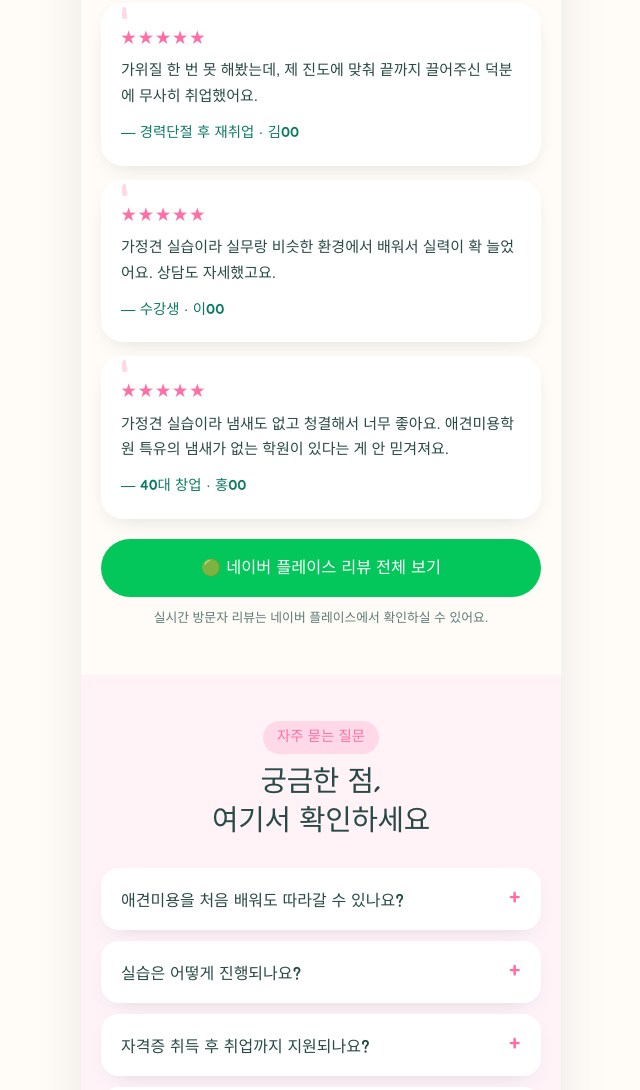
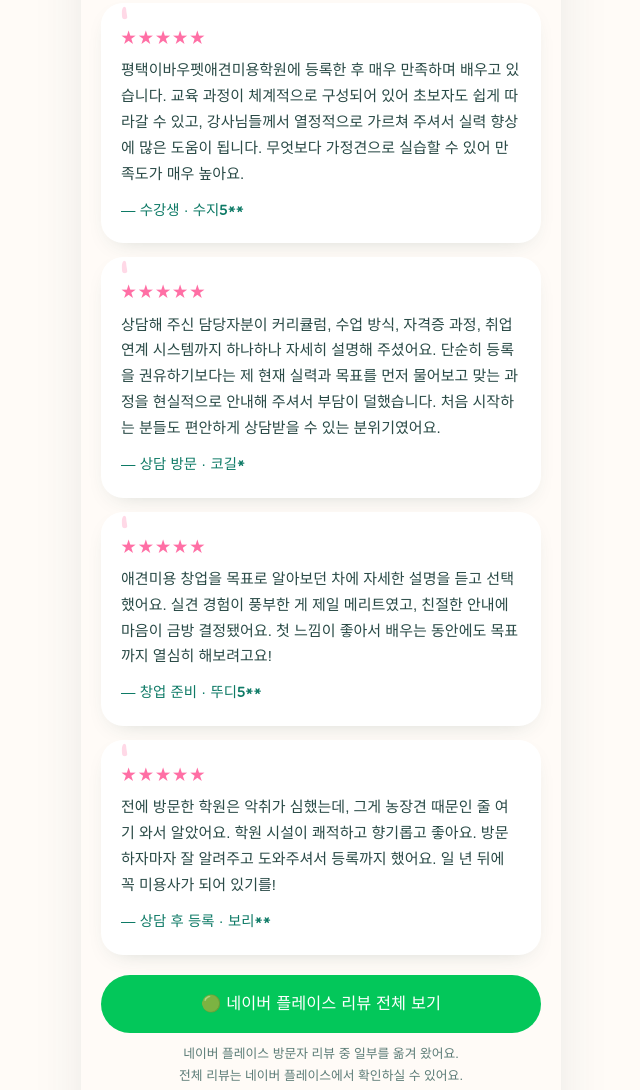
Before and after one commit to toorootoo/evawpet-pyeongtaek.kr, a plain HTML site: page index.html in a window 1280 px wide. Shown: the part 4519-5609 px from the top of the page, without its empty margins (319-959 px from the left). Drawn offline with Linux system fonts and the light colour scheme; a web font is replaced by a local one.

Commit message:
Add files via upload

```diff
--- a/index.html
+++ b/index.html
@@ -49,7 +49,7 @@
     {"@type":"OpeningHoursSpecification","dayOfWeek":"Saturday","opens":"11:00","closes":"19:00"}
   ],
   "sameAs": [
-    "https://map.naver.com/p/search/%EA%B2%BD%EA%B8%B0%20%ED%8F%89%ED%83%9D%EC%8B%9C%20%EC%A4%91%EC%95%992%EB%A1%9C%2016"
+    "https://naver.me/x3jnKI1h"
   ]
 }
 </script>
@@ -418,7 +418,7 @@ body{padding-bottom:72px}
       </div>
 
       <div class="loc-actions">
-        <a href="https://map.naver.com/p/search/%EA%B2%BD%EA%B8%B0%20%ED%8F%89%ED%83%9D%EC%8B%9C%20%EC%A4%91%EC%95%992%EB%A1%9C%2016" target="_blank" rel="noopener" class="btn btn-naver btn-block">🗺️ 네이버 지도로 길찾기</a>
+        <a href="https://naver.me/x3jnKI1h" target="_blank" rel="noopener" class="btn btn-naver btn-block">🗺️ 네이버 지도로 길찾기</a>
         <a href="tel:01026088298" onclick="return callNow(event)" class="btn btn-mint btn-block">📞 전화로 위치 문의</a>
       </div>
     </div>
@@ -432,13 +432,14 @@ body{padding-bottom:72px}
     <h2>먼저 다녀간 분들의<br>진짜 이야기</h2>
   </div>
   <div class="rev-grid">
-    <div class="rev reveal"><div class="stars">★★★★★</div><p class="txt">가위질 한 번 못 해봤는데, 제 진도에 맞춰 끝까지 끌어주신 덕분에 무사히 취업했어요.</p><div class="who">— 경력단절 후 재취업 · 김OO</div></div>
-    <div class="rev reveal"><div class="stars">★★★★★</div><p class="txt">가정견 실습이라 실무랑 비슷한 환경에서 배워서 실력이 확 늘었어요. 상담도 자세했고요.</p><div class="who">— 수강생 · 이OO</div></div>
-    <div class="rev reveal"><div class="stars">★★★★★</div><p class="txt">가정견 실습이라 냄새도 없고 청결해서 너무 좋아요. 애견미용학원 특유의 냄새가 없는 학원이 있다는 게 안 믿겨져요.</p><div class="who">— 40대 창업 · 홍OO</div></div>
+    <div class="rev reveal"><div class="stars">★★★★★</div><p class="txt">평택이바우펫애견미용학원에 등록한 후 매우 만족하며 배우고 있습니다. 교육 과정이 체계적으로 구성되어 있어 초보자도 쉽게 따라갈 수 있고, 강사님들께서 열정적으로 가르쳐 주셔서 실력 향상에 많은 도움이 됩니다. 무엇보다 가정견으로 실습할 수 있어 만족도가 매우 높아요.</p><div class="who">— 수강생 · 수지5**</div></div>
+    <div class="rev reveal"><div class="stars">★★★★★</div><p class="txt">상담해 주신 담당자분이 커리큘럼, 수업 방식, 자격증 과정, 취업 연계 시스템까지 하나하나 자세히 설명해 주셨어요. 단순히 등록을 권유하기보다는 제 현재 실력과 목표를 먼저 물어보고 맞는 과정을 현실적으로 안내해 주셔서 부담이 덜했습니다. 처음 시작하는 분들도 편안하게 상담받을 수 있는 분위기였어요.</p><div class="who">— 상담 방문 · 코길*</div></div>
+    <div class="rev reveal"><div class="stars">★★★★★</div><p class="txt">애견미용 창업을 목표로 알아보던 차에 자세한 설명을 듣고 선택했어요. 실견 경험이 풍부한 게 제일 메리트였고, 친절한 안내에 마음이 금방 결정됐어요. 첫 느낌이 좋아서 배우는 동안에도 목표까지 열심히 해보려고요!</p><div class="who">— 창업 준비 · 뚜디5**</div></div>
+    <div class="rev reveal"><div class="stars">★★★★★</div><p class="txt">전에 방문한 학원은 악취가 심했는데, 그게 농장견 때문인 줄 여기 와서 알았어요. 학원 시설이 쾌적하고 향기롭고 좋아요. 방문하자마자 잘 알려주고 도와주셔서 등록까지 했어요. 일 년 뒤에 꼭 미용사가 되어 있기를!</p><div class="who">— 상담 후 등록 · 보리**</div></div>
   </div>
   <div class="rev-cta reveal">
-    <a href="https://map.naver.com/p/search/%EA%B2%BD%EA%B8%B0%20%ED%8F%89%ED%83%9D%EC%8B%9C%20%EC%A4%91%EC%95%992%EB%A1%9C%2016" target="_blank" rel="noopener" class="btn btn-naver btn-block">🟢 네이버 플레이스 리뷰 전체 보기</a>
-    <p class="rev-note">실시간 방문자 리뷰는 네이버 플레이스에서 확인하실 수 있어요.</p>
+    <a href="https://naver.me/x3jnKI1h" target="_blank" rel="noopener" class="btn btn-naver btn-block">🟢 네이버 플레이스 리뷰 전체 보기</a>
+    <p class="rev-note">네이버 플레이스 방문자 리뷰 중 일부를 옮겨 왔어요.<br>전체 리뷰는 네이버 플레이스에서 확인하실 수 있어요.</p>
   </div>
 </div></section>
 
```
